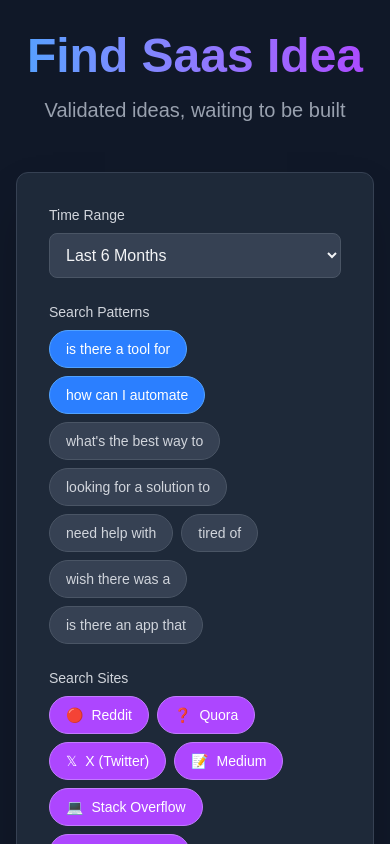
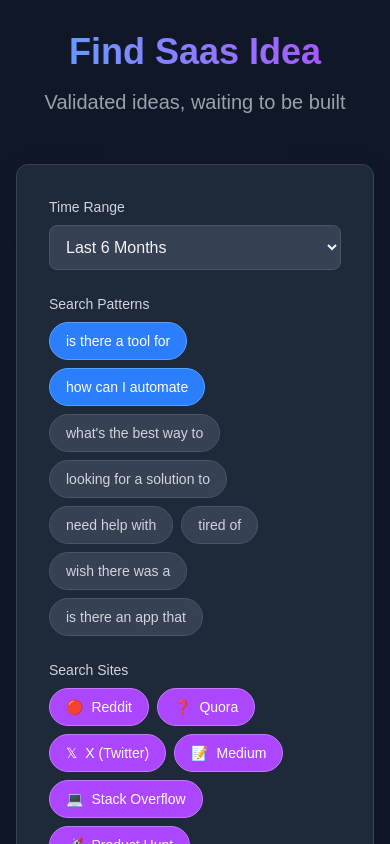
Before and after one commit to summerroh/idea-hunt, a Next.js app: page / in a window 390 px wide. Shown: the top 844 px of the page. Built offline with nearby package versions, Linux system fonts and the light colour scheme.

Commit message:
Update homepage title size for better responsiveness and visual hierarchy.

```diff
--- a/src/app/page.tsx
+++ b/src/app/page.tsx
@@ -124,7 +124,7 @@ export default function Home() {
   return (
     <div className="min-h-screen bg-gray-900 text-gray-100">
       <main className="container mx-auto px-4 py-8 max-w-6xl">
-        <h1 className="text-5xl font-bold text-center mb-4 bg-gradient-to-r from-blue-400 to-purple-500 bg-clip-text text-transparent">
+        <h1 className="text-4xl sm:text-5xl font-bold text-center mb-4 bg-gradient-to-r from-blue-400 to-purple-500 bg-clip-text text-transparent">
           Find Saas Idea
         </h1>
         <p className="text-xl text-center mb-12 text-gray-400">
```
